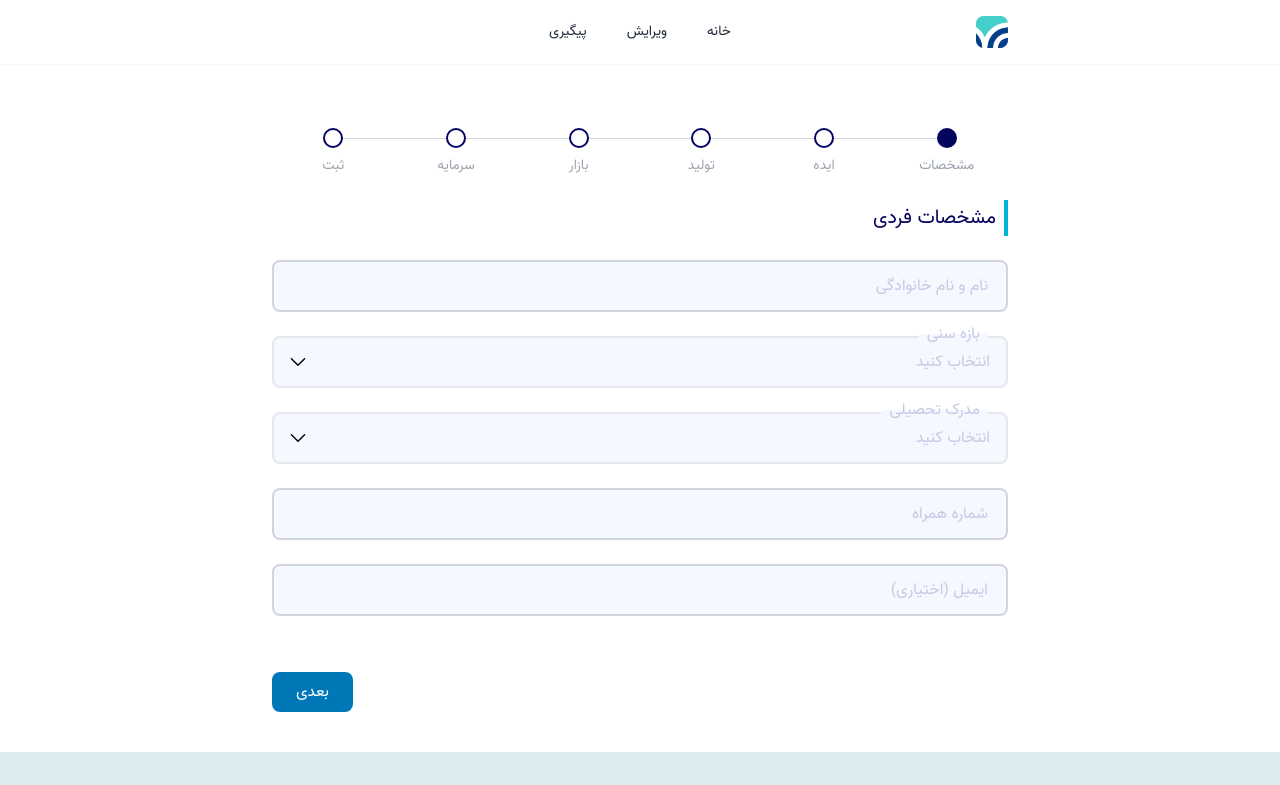
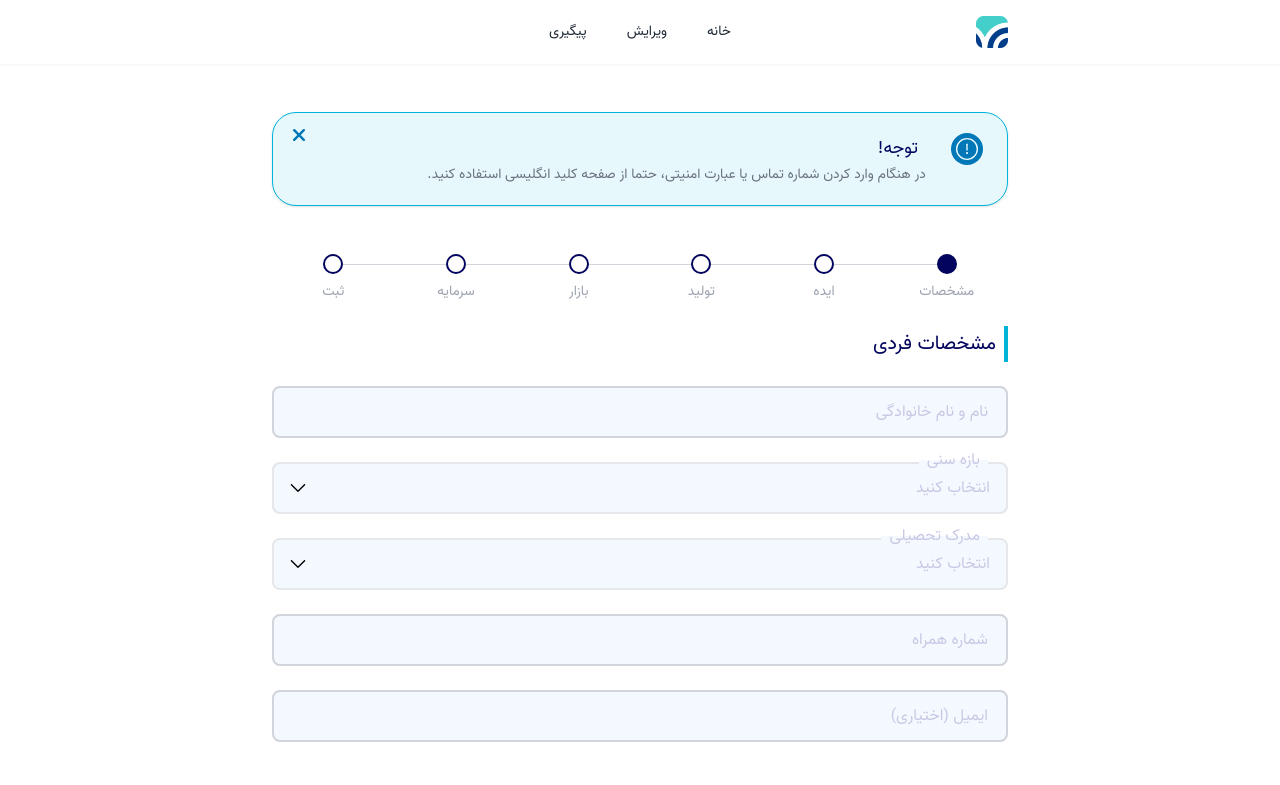
Before and after one commit to pouria-drd/rasacrowd, a Next.js app: page /survey/personal in a window 1280 px wide. Shown: the top 785 px of the page. Built offline with nearby package versions, Linux system fonts and the light colour scheme.

Commit message:
closeable button added to alert

```diff
--- a/app/components/alerts/Alert.tsx
+++ b/app/components/alerts/Alert.tsx
@@ -1,7 +1,10 @@
-import { ReactNode } from "react";
+'use client';
+
+import { ReactNode, useState } from "react";
 
 import InfoIcon from "./icons/InfoIcon";
 import ErrorIcon from "./icons/ErrorIcon";
+import CloseIcon from "./icons/CloseIcon";
 import SuccessIcon from "./icons/SuccessIcon";
 import WarningIcon from "./icons/WarningIcon";
 
@@ -9,6 +12,7 @@ interface AlertProps {
     title: string;
     message: ReactNode | string;
     type: 'info' | 'success' | 'error' | 'warning';
+    isClosable?: boolean;
 }
 
 interface cardColorsProps {
@@ -22,6 +26,8 @@ interface cardTypeProps {
 }
 
 const Alert = (props: AlertProps) => {
+    const [isOpen, setIsOpen] = useState<boolean>(true);
+
     const { type = 'info' } = props;
 
     const icons = {
@@ -76,10 +82,18 @@ const Alert = (props: AlertProps) => {
 
     return (
         <div
-            className={`font-vazir border cursor-default
+            className={`${isOpen ? 'block' : 'hidden'}
+            font-vazir border cursor-default relative
             ${handleColor('bg')} ${handleColor("border")}
             flex flex-row-reverse items-center justify-end
             rounded-3xl shadow px-6 py-5`}>
+
+            {props.isClosable &&
+                <button onClick={() => setIsOpen(false)}
+                    className={`${handleColor("text")} absolute top-4 left-5`}>
+                    <CloseIcon />
+                </button>
+            }
 
             <div className="grid items-center grid-cols-12 w-full text-right r2l">
                 <div className={`flex items-center w-full h-full ${handleColor("text")}`}>
--- /dev/null
+++ b/app/components/alerts/icons/CloseIcon.tsx
@@ -0,0 +1,19 @@
+const CloseIcon = ({ className = 'w-3 h-3' }: IconProps) => {
+  return (
+    <svg
+      className={className}
+      xmlns="http://www.w3.org/2000/svg"
+      viewBox="0 0 10 10"
+      fill="none"
+    >
+      <path
+        d="M9 9L1 1M9 1L1 9"
+        stroke="currentColor"
+        strokeWidth="2"
+        strokeLinecap="round"
+      />
+    </svg>
+  );
+};
+
+export default CloseIcon;
--- a/app/edit/page.tsx
+++ b/app/edit/page.tsx
@@ -1,7 +1,7 @@
 'use client';
 
+import { BASE_URL } from "../config";
 import { ReactNode, useEffect, useState } from "react";
-import { BASE_URL } from "../config";
 import { useToast, ToastStatusEnum } from "@/app/components/Toast/ToastProvider";
 
 import Input from "../components/inputs/Input";
@@ -61,7 +61,6 @@ function Edit() {
 
 
     const handleData = (data: any) => {
-
         switch (selectedOption.value) {
             case 'Personal':
                 return <Personal data={data} isEdit={true} />
--- a/app/survey/organization/page.tsx
+++ b/app/survey/organization/page.tsx
@@ -112,6 +112,13 @@ const Organization = (props: OrganizationPageProps) => {
       {
         !trackingCode ?
           <>
+            <Alert
+              isClosable={true}
+              title="توجه!"
+              type="info"
+              message="در هنگام وارد کردن شماره تماس یا عبارت امنیتی، حتما از صفحه کلید انگلیسی استفاده کنید."
+            />
+
             {
               isDataEmpty && isOnLastForm &&
               <Alert title="توجه" message="لطفا همه فیلد های الزامی را تکمیل کنید." type="error" />
--- a/app/survey/personal/page.tsx
+++ b/app/survey/personal/page.tsx
@@ -116,6 +116,13 @@ const Personal = (props: PersonalPageProps) => {
                 !trackingCode ?
 
                     <>
+                        <Alert
+                            isClosable={true}
+                            title="توجه!"
+                            type="info"
+                            message="در هنگام وارد کردن شماره تماس یا عبارت امنیتی، حتما از صفحه کلید انگلیسی استفاده کنید."
+                        />
+
                         {
                             isDataEmpty && isOnLastForm &&
                             <Alert title="توجه" message="لطفا همه فیلد های الزامی را تکمیل کنید." type="error" />
--- a/app/survey/team/page.tsx
+++ b/app/survey/team/page.tsx
@@ -116,6 +116,7 @@ const Team = (props: TeamPageProps) => {
                 !trackingCode ?
                     <>
                         <Alert
+                            isClosable={true}
                             title="توجه!"
                             type="info"
                             message="در هنگام وارد کردن شماره تماس یا عبارت امنیتی، حتما از صفحه کلید انگلیسی استفاده کنید."
```
